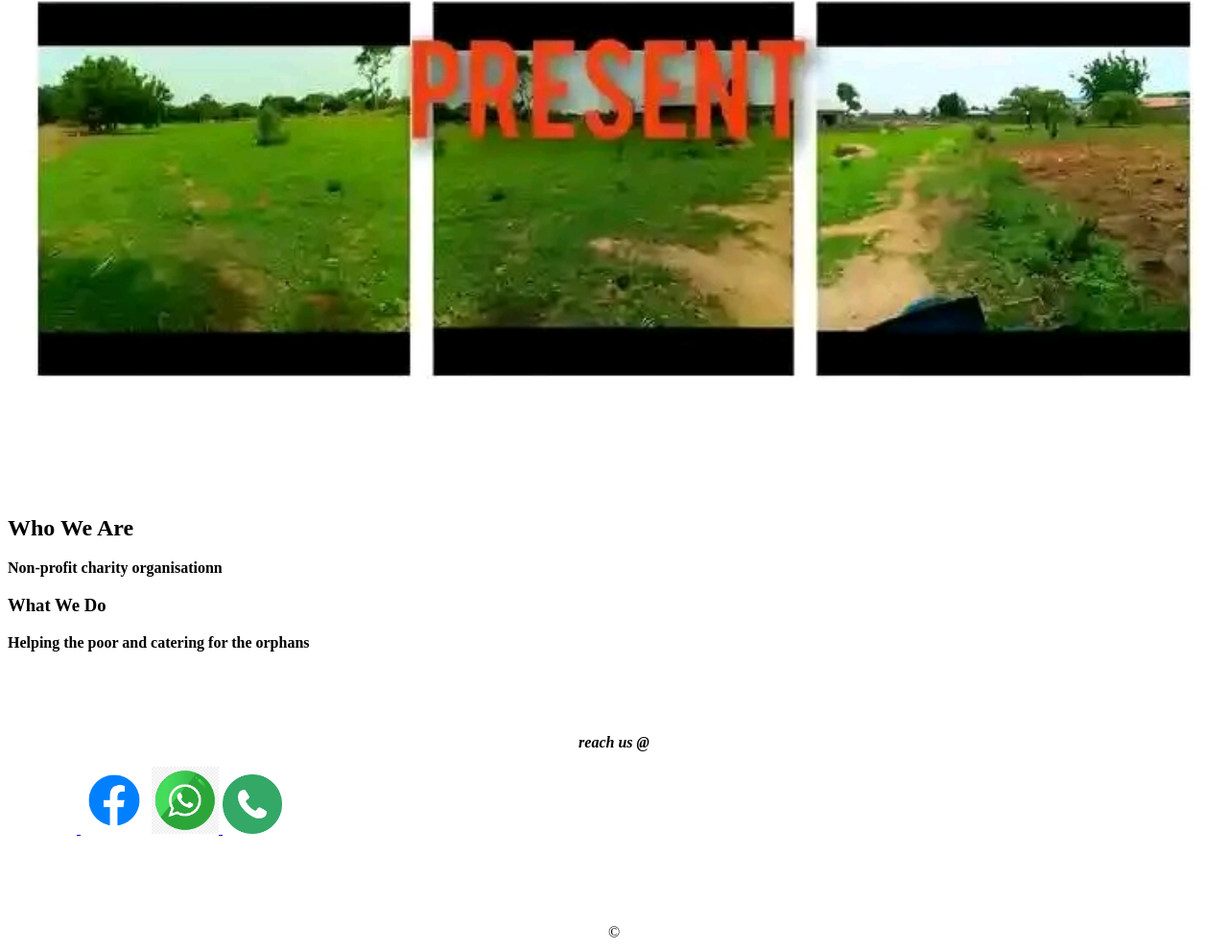
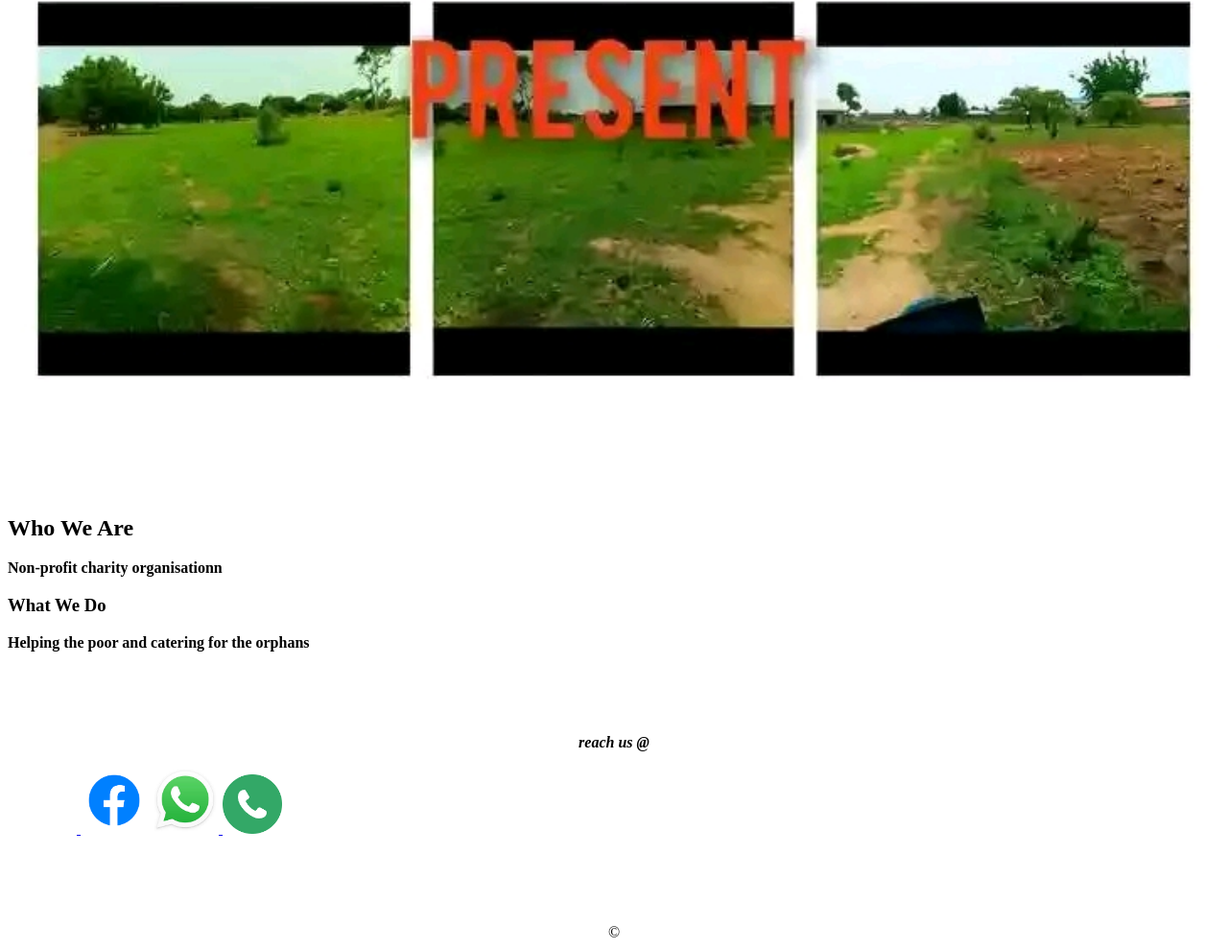
Before and after one commit to aicpaiko/Islamic-center, a plain HTML site: page home.html in a window 1280 px wide. Shown: the part 1694-2683 px from the top of the page at 96% size. Drawn offline with Linux system fonts and the light colour scheme.

Commit message:
Update home.html

```diff
--- a/home.html
+++ b/home.html
@@ -38,7 +38,7 @@
      <img src="images (1).png" width="70px"/></a>
 
   <a aria-label="Chat on WhatsApp" href="https://wa.me/+2347066746741">
-  <img src="download (4).jPeg" width="70px" float="right" border-radius="50%" alt="chat us on"/>  <a />
+  <img src="download (3).jPeg" width="70px" float="right" border-radius="50%" alt="chat us on"/>  <a />
     <a href="tel:07066746741">
         <img src="download (3).png" width="62px"/></a><br><br><br><br><br><br>
         <center>&copy</center>
```
